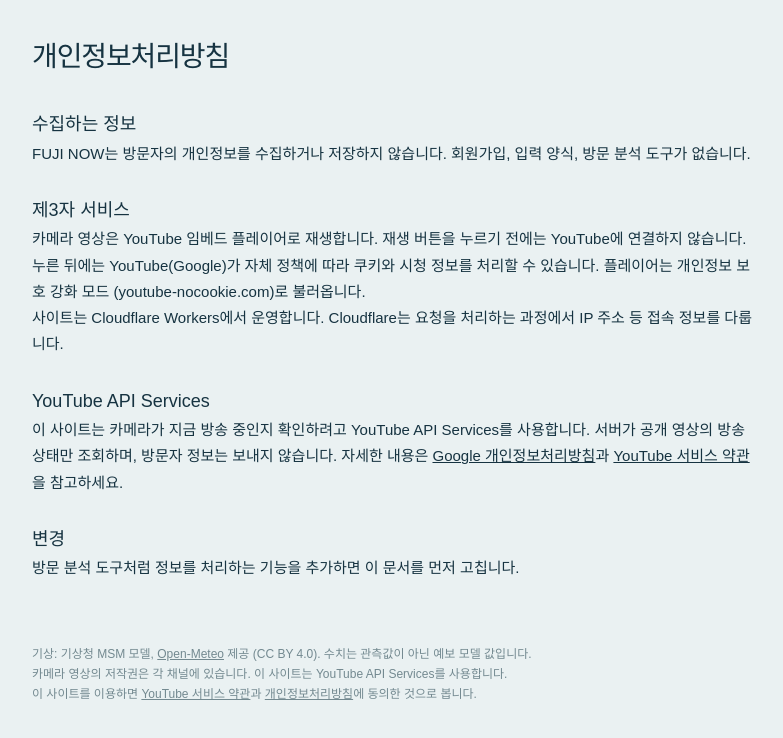
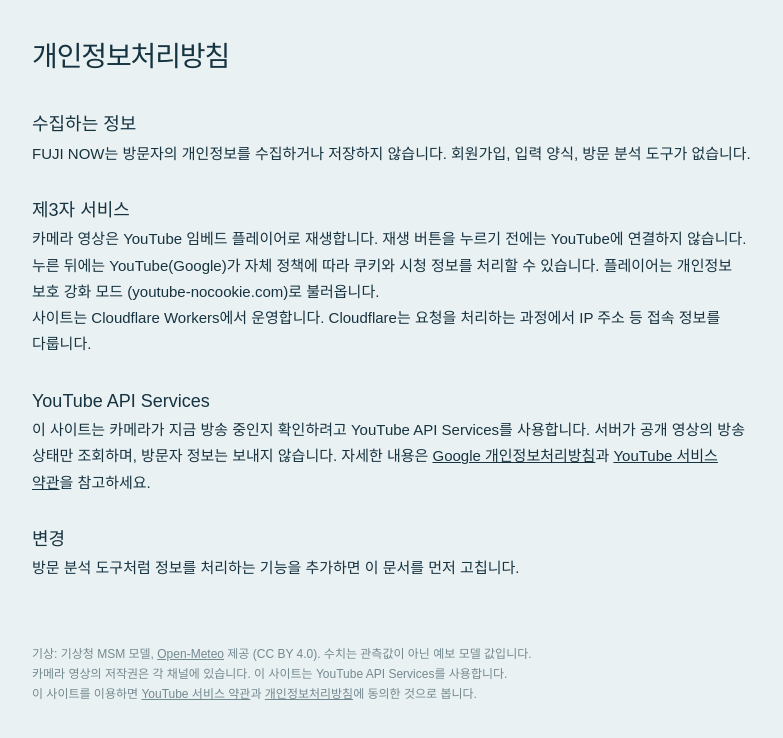
Before and after one commit to dongwoobae/fuji-now, a Next.js app: page /privacy in a window 1280 px wide. Shown: the top 738 px of the page, without its empty margins (8-791 px from the left). Built offline with nearby package versions, Linux system fonts and the light colour scheme.

Commit message:
fix: 한국어를 단어 단위로 줄바꿈하고 제목의 강제 줄바꿈을 없앤다

```diff
--- a/app/globals.css
+++ b/app/globals.css
@@ -1,6 +1,6 @@
 @import "tailwindcss";
 
-:root { font-family: Arial, "Noto Sans KR", sans-serif; color: #163341; background: #eaf1f2; }
+:root { font-family: Arial, "Noto Sans KR", sans-serif; color: #163341; background: #eaf1f2; word-break: keep-all; overflow-wrap: break-word; }
 * { box-sizing: border-box; }
 body { margin: 0; }
 button { font: inherit; cursor: pointer; }
@@ -17,7 +17,7 @@
 
 .intro { padding: 40px 0 28px; }
 .intro h1 { margin: 0 0 12px; font-size: clamp(32px, 4.5vw, 54px); line-height: 1.16; letter-spacing: -.055em; }
-.subcopy { margin: 0; max-width: 720px; color: #58717b; font-size: 16px; line-height: 1.6; }
+.subcopy { margin: 0; color: #58717b; font-size: 16px; line-height: 1.6; }
 .sun { margin: 14px 0 0; font-weight: 700; color: #234858; }
 .sun span { font-weight: 400; font-size: 13px; color: #718a91; }
 
--- a/app/page.tsx
+++ b/app/page.tsx
@@ -28,7 +28,7 @@
       </header>
 
       <section className="intro">
-        <h1>지금, 후지산이<br />보일까?</h1>
+        <h1>지금, 후지산이 보일까?</h1>
         <p className="subcopy">
           후지 5호의 라이브 카메라와 기상청 MSM 예보를 나눠서 보여줍니다. 운량은 예보 모델 값이니, 실제로 보이는지는 카메라로 확인하세요.
         </p>
```
